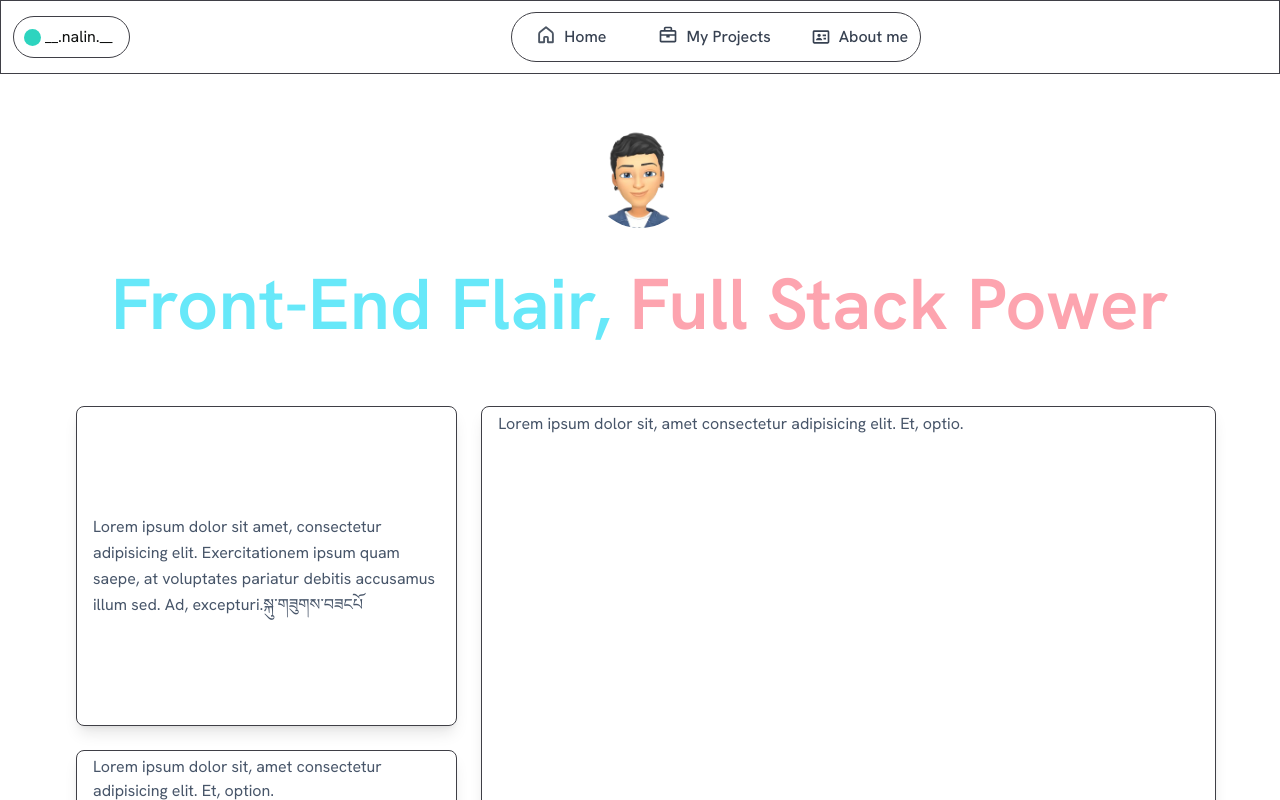
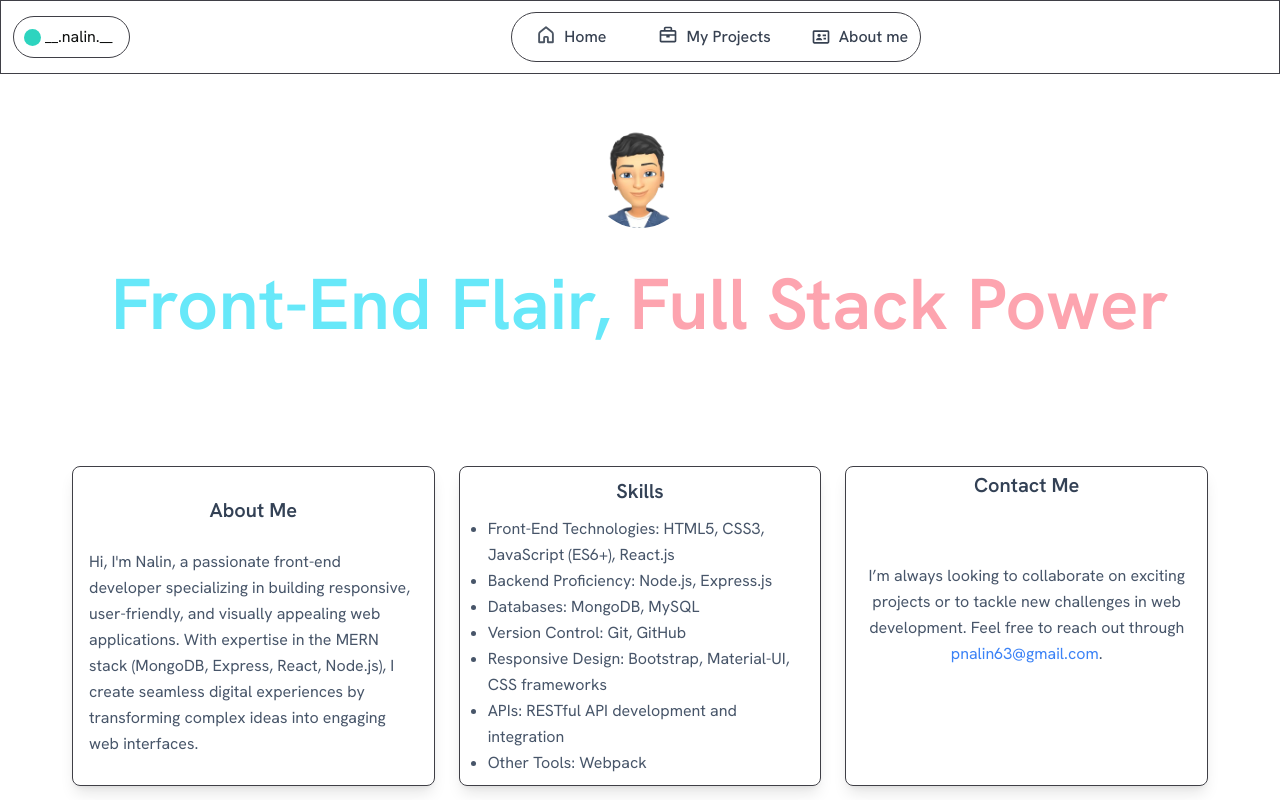
Before and after one commit to NalinPradhan/profilepage, a React (Create React App) app: page / in a window 1280 px wide. Shown: the top 800 px of the page. Built offline with nearby package versions, Linux system fonts and the light colour scheme.

Commit message:
updated intro.jsx

```diff
--- a/src/components/intro.jsx
+++ b/src/components/intro.jsx
@@ -41,21 +41,33 @@ function Intro() {
   }, []);
   return (
     <>
-      <div className="ml-16 grid  grid-cols-3 grid-rows-2">
-        <div className="border grid rounded-lg border-zinc-700 py-1  m-3 shadow-lg   sm:h-80 items-center p-4 text-slate-600 justify-center floating-container">
+      <div className="m-10 p-5 grid  grid-cols-3 grid-rows-2">
+        <div className="border grid rounded-lg border-zinc-700   m-3 shadow-lg   sm:h-80 items-center p-4 text-slate-600 justify-center floating-container">
+        <div className="text-xl  text-slate-700 flex justify-center font-semibold ">About Me</div>
+
           <p className="leading-relaxed">
-            Lorem ipsum dolor sit amet, consectetur adipisicing elit.
-            Exercitationem ipsum quam saepe, at voluptates pariatur debitis
-            accusamus illum sed. Ad, excepturi.སྐུ་གཟུགས་བཟངཔོ
+            Hi, I'm Nalin, a passionate front-end developer specializing in building responsive, user-friendly, and visually appealing web applications. With expertise in the MERN stack (MongoDB, Express, React, Node.js), I create seamless digital experiences by transforming complex ideas into engaging web interfaces.
           </p>
         </div>
-        <div className="border row-span-2 col-span-2 mr-16 shadow-lg rounded-lg border-zinc-700 py-1 justify-center m-3  items-center p-4 text-slate-600 ">
+        <div className="border grid rounded-lg border-zinc-700 py-1  m-3 shadow-lg   sm:h-80 items-center p-4 text-slate-600 justify-center floating-container">
+        <div className="text-xl  text-slate-700 flex justify-center font-semibold ">Skills</div>
+
           <p className="leading-relaxed">
-            Lorem ipsum dolor sit, amet consectetur adipisicing elit. Et, optio.
+            <ul className="list-disc pl-3">
+              <li>Front-End Technologies: HTML5, CSS3, JavaScript (ES6+), React.js</li>
+              <li>Backend Proficiency: Node.js, Express.js</li>
+              <li>Databases: MongoDB, MySQL</li>
+              <li>Version Control: Git, GitHub</li>
+              <li>Responsive Design: Bootstrap, Material-UI, CSS frameworks</li>
+              <li>APIs: RESTful API development and integration</li>
+              <li>Other Tools: Webpack</li>
+            </ul>
           </p>
         </div>
-        <div className="border  rounded-lg border-zinc-700 py-1 shadow-lg m-3  items-center p-4 text-slate-600">
-          Lorem ipsum dolor sit, amet consectetur adipisicing elit. Et, option.
+        <div className="border flex flex-col rounded-lg border-zinc-700 py-1 shadow-lg m-3  items-center p-4 text-slate-600">
+          <div className="text-xl  text-slate-700 flex justify-center font-semibold ">Contact Me</div>
+
+          <p className="leading-relaxed mt-16 text-center">I’m always looking to collaborate on exciting projects or to tackle new challenges in web development. Feel free to reach out through <a className="text-blue-500 hover:underline decoration-2 underline-offset-3 hover:text-cyan-500" href="https://github.com/NalinPradhan">pnalin63@gmail.com</a>.</p>
         </div>
       </div>
       {/* <img className="z-10 ml-12  w-20 h-20" src="wow.gif" alt="Descriptive Text" /> */}
```
